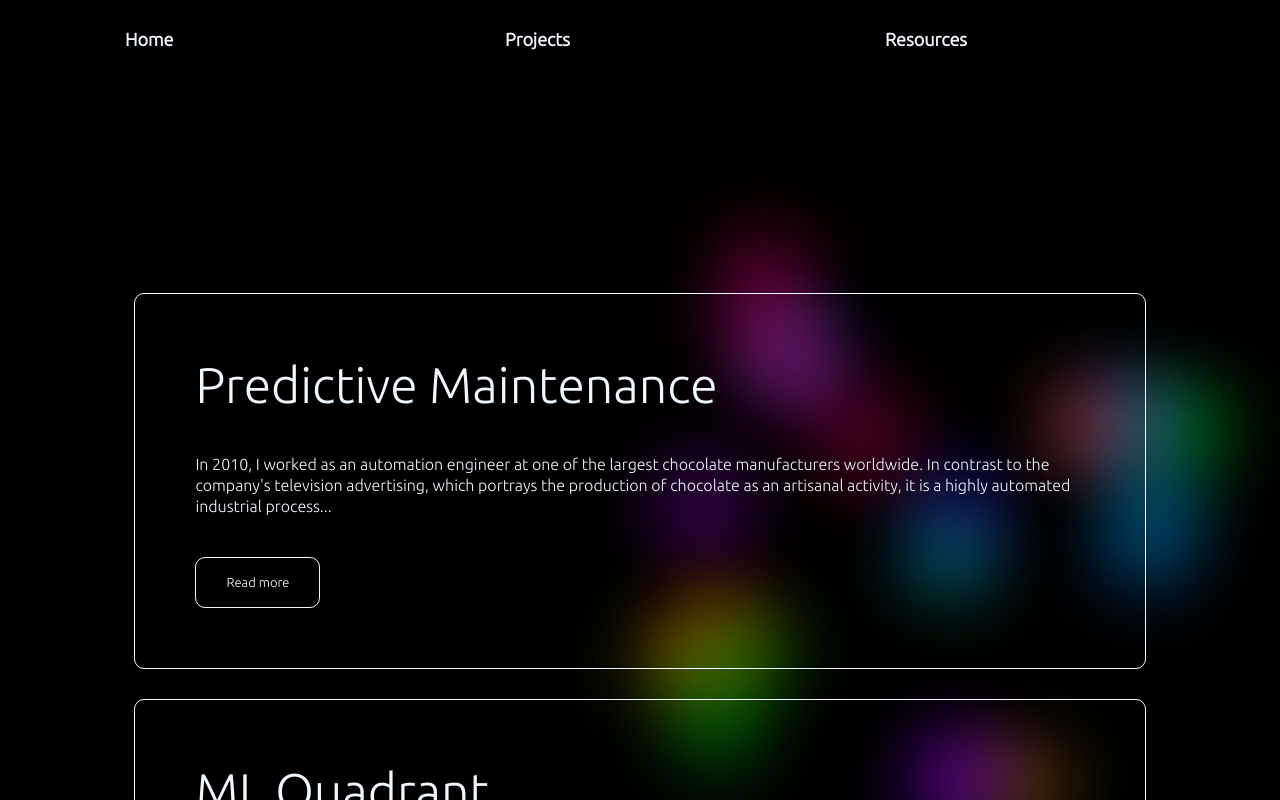
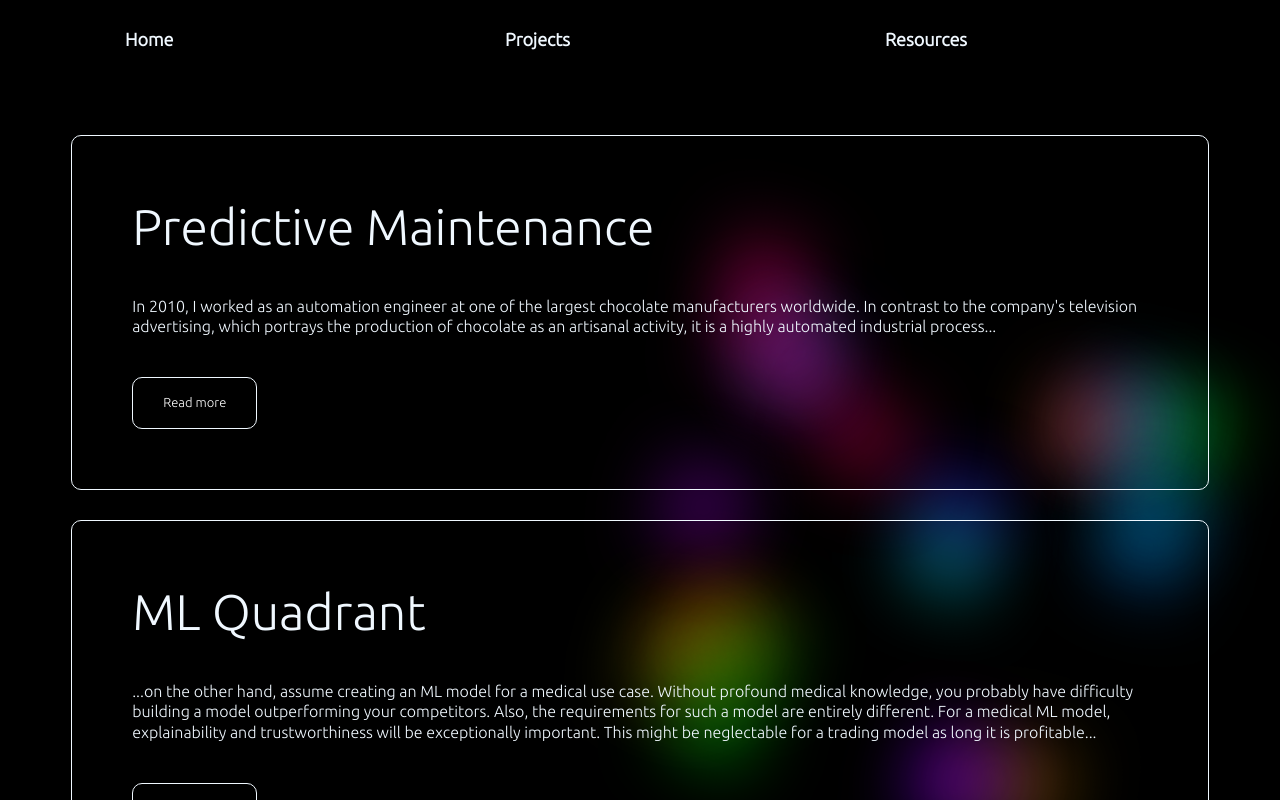
Before and after one commit to IcebergLettuce/Website, an Angular app in the folder frontend/: page /projects in a window 1280 px wide. Shown: the top 800 px of the page. Built offline with nearby package versions, Linux system fonts and the light colour scheme.

Commit message:
fixed padding

```diff
--- a/frontend/src/app/navbar/navbar.component.html
+++ b/frontend/src/app/navbar/navbar.component.html
@@ -16,7 +16,7 @@
     </div>
 
 
-    <div class="row" style="text-align: center; padding-bottom: 10%;padding-top: 10%;">
+    <div class="row d-lg-none" style="text-align: center; padding-bottom: 10%;padding-top: 10%;">
         <div class="col-12 d-lg-none" (click)= toggleMenu()>
 
             <fa-icon style="color: aliceblue; cursor: pointer;" class="fa-1x" [icon]="'bars'">sa
--- a/frontend/src/app/pages/side-projects/side-projects.component.html
+++ b/frontend/src/app/pages/side-projects/side-projects.component.html
@@ -1,6 +1,6 @@
 <navbar></navbar>
 
-<div class="card-columns" style="margin-left: 10%; margin-right: 10%;margin-bottom: 10%;">
+<div class="card-columns" style="margin-left: 10%; margin-right: 10%;margin:5%;margin-bottom: 10%;">
   <div class="card p-1" style="border-style: solid; border-color: aliceblue;">
     <!-- <img class="card-img-top" src="assets/meetup1.jpg" alt="Card image cap"> -->
     <div class="card-body">
```
Also changed, not shown: frontend/src/app/navigation/navigation.component.html (+3 -5 lines).
